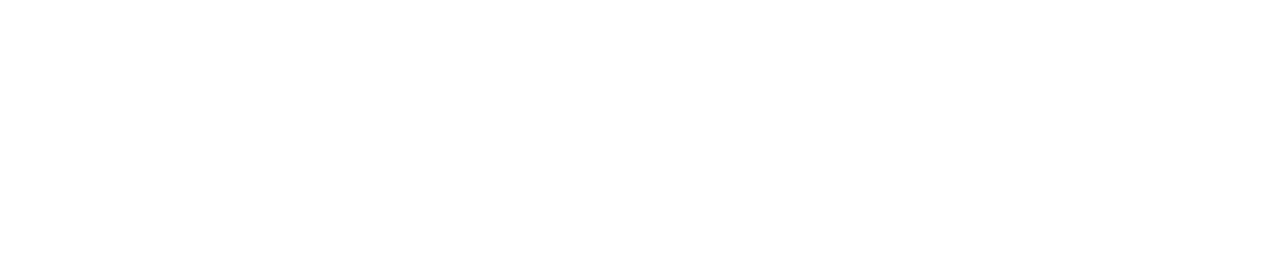
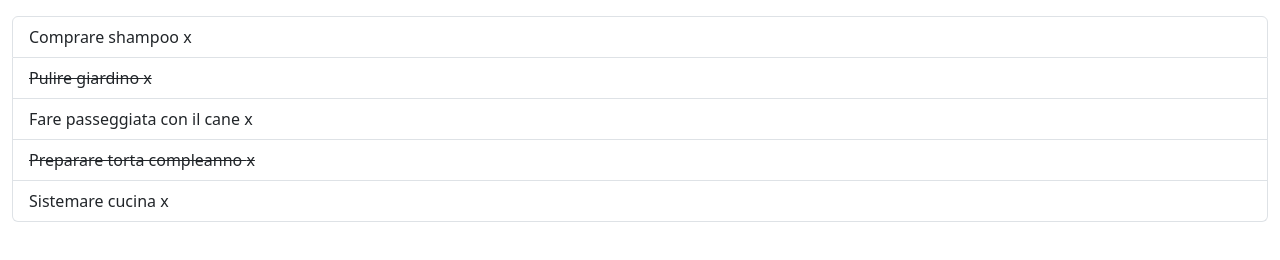
Before and after one commit to GLCVLL/vue-todolist, a plain HTML site: page index.html in a window 1280 px wide. Drawn offline with nearby package versions, Linux system fonts and the light colour scheme.

Commit message:
added toDoList and object array

```diff
--- a/index.html
+++ b/index.html
@@ -13,9 +13,15 @@
     <script defer src="js/script.js"></script>
     <!-- CSS LINK -->
     <link rel="stylesheet" href="css/style.css">
-    <title>Document</title>
+    <title>ToDoList</title>
 </head>
 <body>
-
+    <div id="root" class="container-fluid mt-3">
+        <ul class="list-group">
+            <li class="list-group-item" v-for="todo in todos" :key="todo.text" :class="{ 'text-decoration-line-through': todo.done }">
+                {{ todo.text }}
+                <span class="delete-icon" @click="deleteTodo(i)">x</span>            </li>
+        </ul>
+    </div>
 </body>
 </html>
--- a/js/script.js
+++ b/js/script.js
@@ -1,3 +1,20 @@
 console.log('js ok');
 
 console.log('vue ok', Vue);
+
+const app = Vue.createApp({
+    name: 'ToDoList',
+    data() {
+        return {
+            todos: [
+                { text: 'Comprare shampoo', done: false },
+                { text: 'Pulire giardino', done: true },
+                { text: 'Fare passeggiata con il cane', done: false },
+                { text: 'Preparare torta compleanno', done: true },
+                { text: 'Sistemare cucina', done: false }
+            ]
+        }
+    }
+});
+
+app.mount('#root');
```
